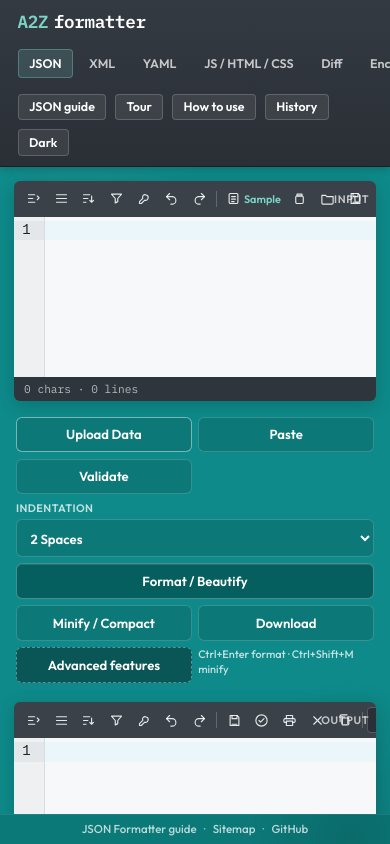
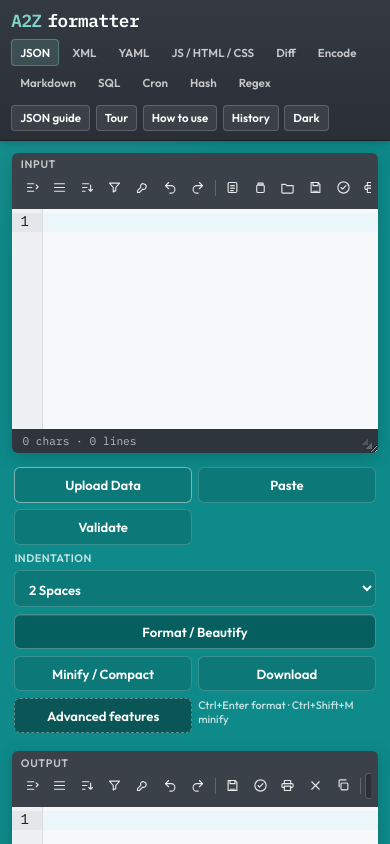
Before and after one commit to Ratan-jeet/a2z-formatter, a React (Vite) app: page / in a window 390 px wide. Shown: the top 844 px of the page. Built offline with nearby package versions, Linux system fonts and the light colour scheme.

Commit message:
Fix mobile layout: scroll, resizable editors, toolbar overlap

```diff
--- a/src/App.css
+++ b/src/App.css
@@ -1,9 +1,10 @@
 .app {
   display: flex;
   flex-direction: column;
-  height: 100%;
-  max-height: 100%;
-  overflow: hidden;
+  min-height: 100dvh;
+  height: auto;
+  max-height: none;
+  overflow: visible;
   background:
     radial-gradient(ellipse 80% 50% at 20% 0%, rgba(255, 255, 255, 0.08), transparent 55%),
     radial-gradient(ellipse 60% 40% at 90% 100%, rgba(0, 0, 0, 0.12), transparent 50%),
@@ -17,7 +18,7 @@
   align-items: center;
   justify-content: center;
   gap: 0.45rem;
-  padding: 0.35rem 0.85rem 0.5rem;
+  padding: 0.35rem 0.85rem 1.25rem;
   font-size: 0.72rem;
   color: rgba(255, 255, 255, 0.55);
   border-top: 1px solid rgba(255, 255, 255, 0.08);
@@ -78,10 +79,10 @@
 
 .tool-tabs {
   display: flex;
-  flex-wrap: nowrap;
+  flex-wrap: wrap;
   gap: 0.3rem;
   min-width: 0;
-  overflow-x: auto;
+  overflow: visible;
 }
 
 .tool-tab {
@@ -165,7 +166,7 @@
 }
 
 .diff-tool {
-  flex: 1;
+  flex: 0 0 auto;
   display: flex;
   flex-direction: column;
   min-height: 0;
@@ -174,7 +175,7 @@
 }
 
 .diff-tool .diff-workspace {
-  flex: 1;
+  flex: 0 0 auto;
   min-height: 240px;
   padding: 0.85rem 0 0;
 }
@@ -759,57 +760,92 @@
 }
 
 .workspace {
-  flex: 1;
+  flex: 0 0 auto;
   display: grid;
   grid-template-columns: 1fr minmax(200px, 240px) 1fr;
-  grid-template-rows: minmax(0, 1fr);
+  grid-template-rows: auto;
+  align-items: start;
   gap: 0.85rem;
   padding: 0.85rem;
   min-height: 0;
-  overflow: hidden;
+  overflow: visible;
 }
 
 .editor-pane {
+  position: relative;
   display: flex;
   flex-direction: column;
-  height: 100%;
-  max-height: 100%;
-  min-height: 0;
+  width: 100%;
+  height: 480px;
+  min-height: 140px;
+  max-height: none;
   min-width: 0;
   border-radius: var(--radius);
   overflow: hidden;
+  resize: vertical;
   box-shadow: 0 4px 18px rgba(0, 0, 0, 0.18);
   animation: rise 0.45s ease both;
 }
 
+.editor-pane::after {
+  content: '';
+  position: absolute;
+  right: 6px;
+  bottom: 4px;
+  width: 14px;
+  height: 14px;
+  pointer-events: none;
+  opacity: 0.45;
+  background:
+    linear-gradient(135deg, transparent 50%, rgba(255, 255, 255, 0.55) 50%) 100% 100% / 6px 6px no-repeat,
+    linear-gradient(135deg, transparent 50%, rgba(255, 255, 255, 0.35) 50%) calc(100% - 4px) calc(100% - 4px) / 6px 6px no-repeat;
+}
+
 .editor-pane:last-child {
   animation-delay: 0.08s;
 }
 
 .editor-toolbar {
   display: flex;
-  align-items: center;
-  justify-content: space-between;
-  gap: 0.4rem;
-  padding: 0.3rem 0.45rem;
+  flex-direction: column;
+  align-items: stretch;
+  gap: 0.2rem;
+  padding: 0.35rem 0.45rem 0.4rem;
   flex-shrink: 0;
   background: var(--editor-toolbar);
 }
 
 .editor-toolbar.icon-toolbar {
   flex-wrap: nowrap;
-  min-height: 36px;
+  min-height: 0;
+  overflow: visible;
+}
+
+.toolbar-icons {
+  display: flex;
+  flex-wrap: nowrap;
+  align-items: center;
+  gap: 0.1rem;
+  width: 100%;
+  min-width: 0;
+  flex: 0 0 auto;
   overflow-x: auto;
   overflow-y: hidden;
-}
-
-.toolbar-icons {
-  display: flex;
-  flex-wrap: nowrap;
-  align-items: center;
-  gap: 0.1rem;
-  min-width: 0;
-  flex: 1;
+  -webkit-overflow-scrolling: touch;
+  scrollbar-width: thin;
+  padding-bottom: 0.1rem;
+}
+
+.editor-title {
+  flex: 0 0 auto;
+  font-size: 0.68rem;
+  font-weight: 600;
+  letter-spacing: 0.06em;
+  text-transform: uppercase;
+  color: rgba(255, 255, 255, 0.7);
+  white-space: nowrap;
+  line-height: 1.2;
+  padding: 0 0.1rem;
 }
 
 .tool-icon {
@@ -876,20 +912,14 @@
   z-index: 1100;
   border-radius: 0;
   background: var(--bg);
+  width: 100% !important;
+  height: 100% !important;
+  max-height: none !important;
+  resize: none;
 }
 
 .action-btn.upload-data-btn {
   border-color: rgba(255, 255, 255, 0.45);
-}
-
-.editor-title {
-  flex: 0 0 auto;
-  font-size: 0.68rem;
-  font-weight: 600;
-  letter-spacing: 0.06em;
-  text-transform: uppercase;
-  color: rgba(255, 255, 255, 0.7);
-  white-space: nowrap;
 }
 
 .icon-btn {
@@ -1090,8 +1120,8 @@
   flex-direction: column;
   gap: 0.45rem;
   padding: 0.15rem 0.15rem 0.35rem;
-  max-height: 100%;
-  overflow: auto;
+  max-height: none;
+  overflow: visible;
   animation: rise 0.45s ease 0.04s both;
 }
 
@@ -1476,16 +1506,43 @@
   .header {
     flex-direction: column;
     align-items: stretch;
+    gap: 0.55rem;
+    padding: 0.55rem 0.7rem;
   }
 
   .header-left {
     flex-direction: column;
-    align-items: flex-start;
+    align-items: stretch;
+    gap: 0.45rem;
+    width: 100%;
+  }
+
+  .tool-tabs {
+    flex-wrap: wrap;
+    width: 100%;
+    gap: 0.25rem;
+  }
+
+  .tool-tab {
+    padding: 0.3rem 0.5rem;
+    font-size: 0.72rem;
   }
 
   .workspace {
+    flex: 0 0 auto;
+    overflow: visible;
     grid-template-columns: 1fr;
-    grid-template-rows: minmax(220px, 34vh) auto minmax(220px, 34vh);
+    grid-template-rows: auto auto auto;
+    gap: 0.75rem;
+    padding: 0.75rem;
+  }
+
+  .editor-pane {
+    width: 100%;
+    height: 300px;
+    min-height: 140px;
+    max-height: none;
+    resize: vertical;
   }
 
   .controls {
@@ -1494,6 +1551,7 @@
     gap: 0.4rem;
     max-height: none;
     overflow: visible;
+    width: 100%;
   }
 
   .control-group,
@@ -1505,11 +1563,26 @@
   }
 
   .header-right {
+    width: 100%;
     flex-wrap: wrap;
     justify-content: flex-start;
+    gap: 0.35rem;
+  }
+
+  .header-btn {
+    font-size: 0.72rem;
+    padding: 0.28rem 0.5rem;
+  }
+
+  .tool-label {
+    display: none;
   }
 
   .advanced-grid {
     grid-template-columns: 1fr;
   }
-}
+
+  .site-footer {
+    padding-bottom: 1.5rem;
+  }
+}
--- a/src/App.jsx
+++ b/src/App.jsx
@@ -347,15 +347,17 @@
   }, [])
 
   useEffect(() => {
-    const el = bodyRef.current
-    if (!el || typeof ResizeObserver === 'undefined') return undefined
+    const body = bodyRef.current
+    const pane = paneRef.current
+    if ((!body && !pane) || typeof ResizeObserver === 'undefined') return undefined
     const update = () => {
-      const next = Math.floor(el.getBoundingClientRect().height)
+      const next = Math.floor((body || pane).getBoundingClientRect().height)
       if (next > 0) setEditorHeight(next)
     }
     update()
     const ro = new ResizeObserver(update)
-    ro.observe(el)
+    if (body) ro.observe(body)
+    if (pane) ro.observe(pane)
     return () => ro.disconnect()
   }, [mode, fullscreen])
 
@@ -460,6 +462,7 @@
       }}
     >
       <div className="editor-toolbar icon-toolbar">
+        <span className="editor-title">{title}</span>
         <div className="toolbar-icons">
           <ToolBtn title="Fold all" onClick={() => runView((v) => foldAll(v))}>
             {Ico.fold}
@@ -559,7 +562,6 @@
             {Ico.fullscreen}
           </ToolBtn>
         </div>
-        <span className="editor-title">{title}</span>
       </div>
       <div className={`editor-body theme-${theme}`} ref={bodyRef}>
         {dragOver && canDrop && (
--- a/src/index.css
+++ b/src/index.css
@@ -44,8 +44,15 @@
 html,
 body,
 #root {
-  height: 100%;
+  min-height: 100%;
+  height: auto;
   margin: 0;
+}
+
+html,
+body {
+  overflow-x: hidden;
+  overflow-y: auto;
 }
 
 body {
```
